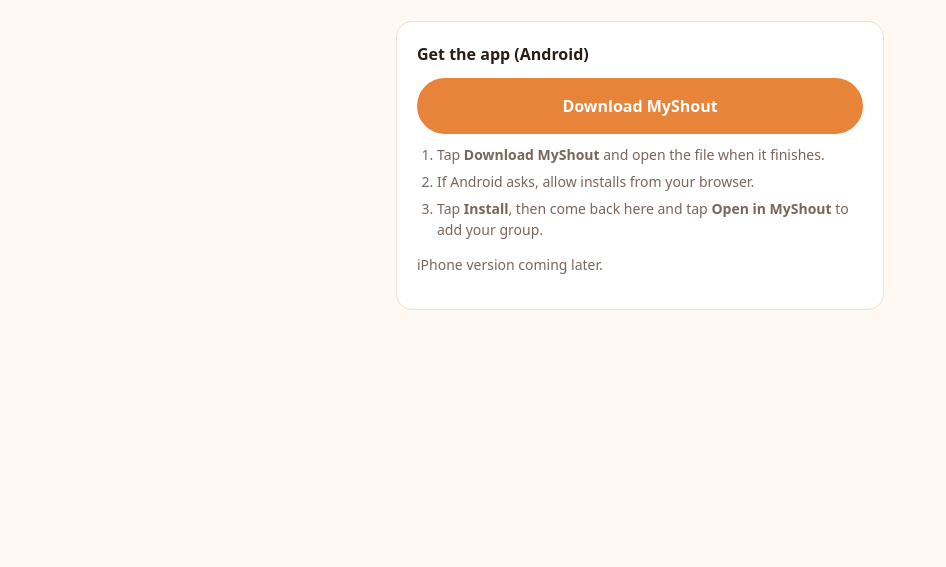
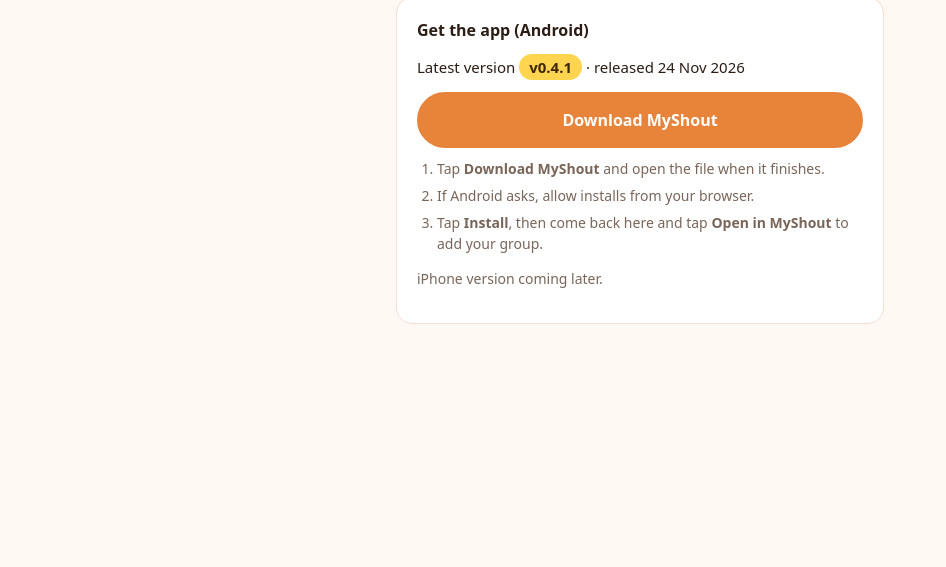
Before and after one commit to fogimup/MyShout-download, a plain HTML site: page index.html in a window 1280 px wide. Shown: the part 233-800 px from the top of the page, without its empty margins (0-946 px from the left). Drawn offline with Linux system fonts and the light colour scheme.

Commit message:
Update download page from build 32

```diff
--- a/index.html
+++ b/index.html
@@ -6,7 +6,7 @@
 <title>MyShout</title>
 <meta name="description" content="See whose shout it is, and get the MyShout app.">
 <link rel="icon" href="icon.png">
-<link rel="apple-touch-icon" href="icon.png"><text y='.9em' font-size='90'>☕</text></svg>">
+<link rel="apple-touch-icon" href="icon.png">
 <style>
   :root {
     --bg: #fff8f3; --card: #ffffff; --text: #2b1d14; --muted: #7a6559;
@@ -49,6 +49,8 @@
   .chip { background: var(--chip); border-radius: 999px; padding: 4px 12px; font-size: 14px; }
   ol { padding-left: 20px; margin: 0; }
   ol li { margin: 6px 0; }
+  .version { margin: 0 0 12px; font-size: 15px; }
+  .version b { display: inline-block; padding: 2px 10px; border-radius: 999px; background: #ffd54f; color: #3e2700; }
   .muted { color: var(--muted); font-size: 14px; }
   [hidden] { display: none !important; }
 </style>
@@ -87,6 +89,7 @@
 
   <div class="card">
     <h2>Get the app (Android)</h2>
+    <p class="version" id="version">Latest version <b>v0.4.1</b> · released 24 Nov 2026</p>
     <a class="btn primary" id="download" href="https://github.com/fogimup/MyShout-download/releases/latest/download/MyShout.apk">Download MyShout</a>
     <ol class="muted">
       <li>Tap <b>Download MyShout</b> and open the file when it finishes.</li>
@@ -99,6 +102,10 @@
 
 <script>
 (() => {
+  // The publish workflow fills in the version; hide the line if it didn't.
+  const ver = document.getElementById('version');
+  if (ver && ver.textContent.includes('__MYSHOUT_')) ver.hidden = true;
+
   const CATS = [
     { label: 'Coffee', emoji: '☕' },
     { label: 'Lunch', emoji: '🥪' },
```
